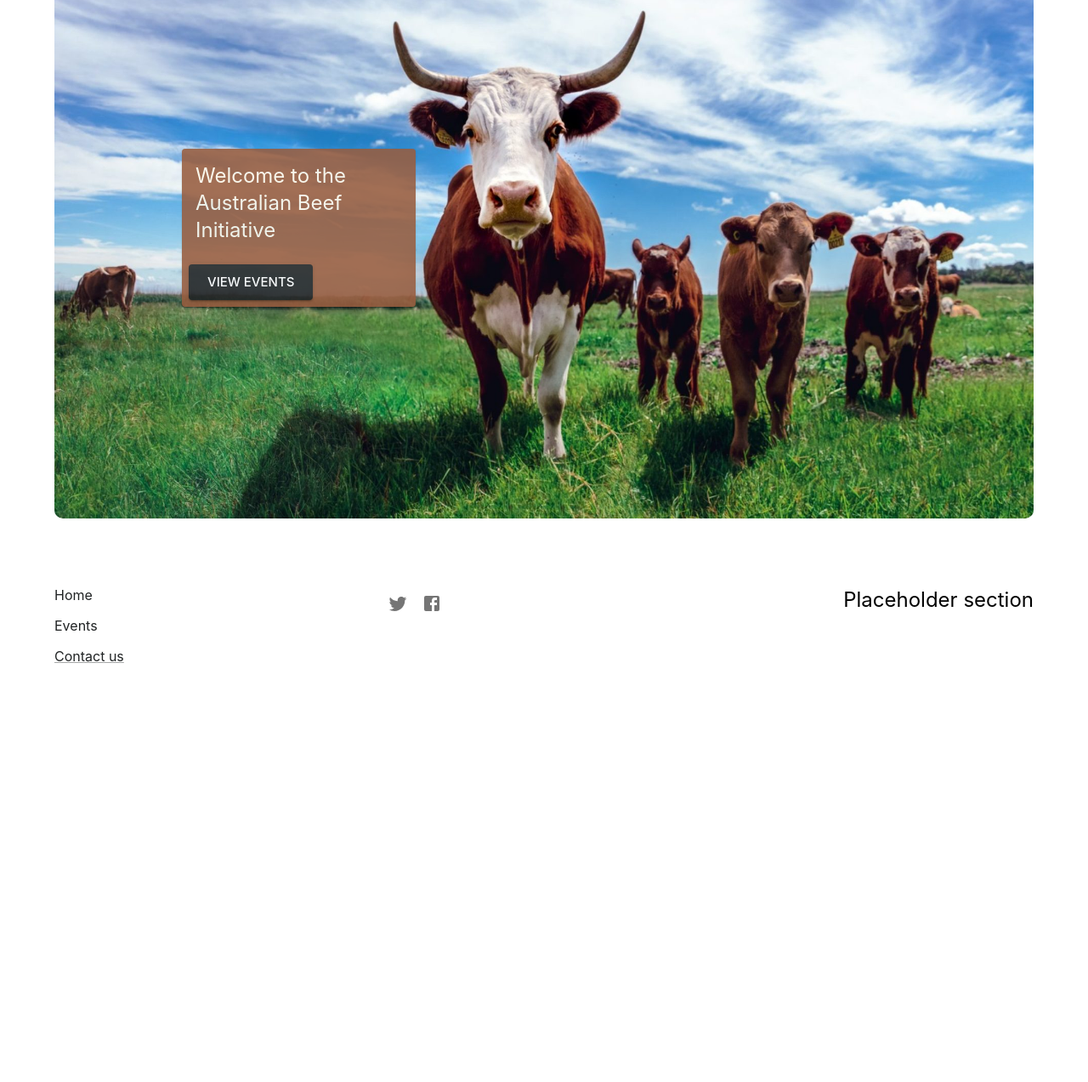
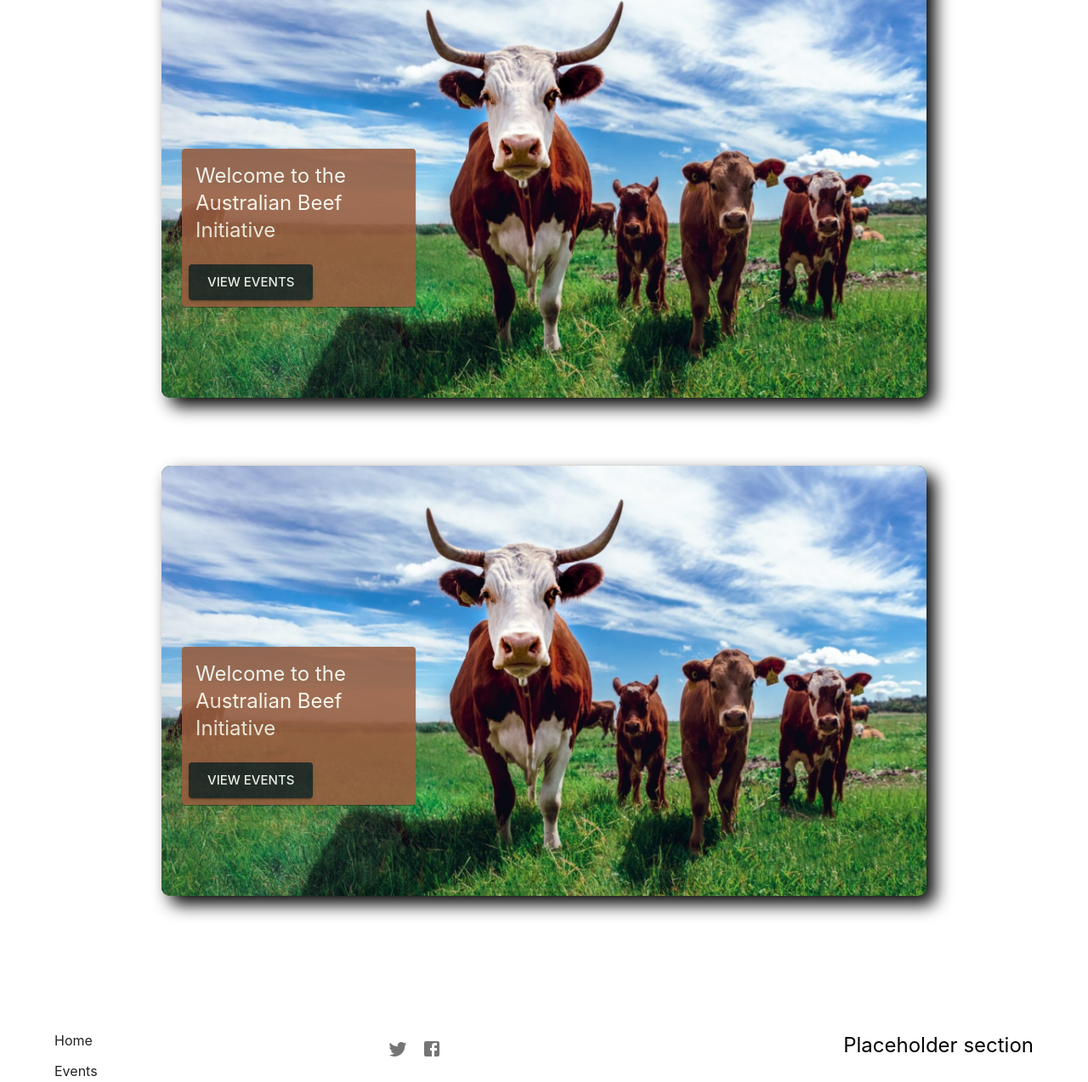
Before and after one commit to Australian-Beef-Initiative/abi-website, a Gatsby site: page / in a window 1280 px wide. Shown: the part 159-1432 px from the top of the page at 85% size. Before the commit the page ends 949 px from the top, so only its background shows below. Built offline with nearby package versions, Linux system fonts and the light colour scheme; Gatsby itself is replaced by a stand-in of ours.

Commit message:
create content container

```diff
--- a/package.json
+++ b/package.json
@@ -29,6 +29,7 @@
     "gatsby-plugin-sharp": "^5.3.2",
     "gatsby-source-filesystem": "^5.3.1",
     "gatsby-transformer-sharp": "^5.3.1",
+    "prop-types": "^15.8.1",
     "react": "^18.2.0",
     "react-dom": "^18.2.0"
   },
--- /dev/null
+++ b/src/components/ContentContainer.tsx
@@ -0,0 +1,50 @@
+import React from 'react'
+import { StaticImage } from 'gatsby-plugin-image'
+import { Container, Card, CardContent, Typography, CardActions, Button } from '@mui/material'
+import { farmCreamFont, farmBrown } from '../colours'
+
+
+
+const BasicCard = (props: {cardHeading: string, cardButtonLabel: string}) => {
+  const { cardHeading, cardButtonLabel } =props
+    return (
+      <Card sx={{ maxWidth: 275, backgroundColor: farmBrown, marginTop: '25%', opacity: 0.88 }}>
+        <CardContent>
+          <Typography variant="h5" component="div" color={farmCreamFont}>
+          {cardHeading}
+          </Typography>
+        </CardContent>
+        <CardActions>
+          <Button size="large" variant="contained" color="primary">{cardButtonLabel}</Button>
+        </CardActions>
+      </Card>
+    );
+  }
+
+export const ContentContainer = (props: {imageAlt: string, cardHeading: string, cardButtonLabel: string}) => {
+  const {imageAlt, cardHeading, cardButtonLabel} = props
+    return (
+        <Container maxWidth="md" sx={{marginBottom: 10, boxShadow: '10px 10px 20px black', backgroundColor: 'green' }} style={{ display: "grid", borderRadius: 10, padding: 0 }}>
+        <StaticImage
+          style={{
+            gridArea: "1/1",
+            borderRadius: 10
+          }}
+          // layout="fullWidth"
+          alt={imageAlt}
+          src="../images/nguni-cattle.jpeg"
+          formats={["auto", "webp", "avif"]}
+        />
+        <Container
+          style={{
+            gridArea: "1/1",
+            position: "relative",
+
+          }}
+          maxWidth="md"
+        >
+          <BasicCard cardHeading={cardHeading} cardButtonLabel={cardButtonLabel}/>
+        </Container>
+      </Container>
+    )
+}
--- a/src/components/Footer.tsx
+++ b/src/components/Footer.tsx
@@ -23,7 +23,7 @@ export const Footer = ( props: any ) => {
         </Stack>
         </Grid>
         <Grid xs={4} alignItems="center">
-          <IconButton>
+          <IconButton href="https://www.twitter.com/@BeefInAustralia" target="_blank">
             <TwitterIcon/>
           </IconButton>
           <IconButton>
--- a/src/components/Main.tsx
+++ b/src/components/Main.tsx
@@ -1,55 +1,21 @@
 import React from 'react'
-import {PageProps} from 'gatsby'
-import {Box, Button, Grid, Typography, Container, CardActions, CardContent, Card} from '@mui/material'
-import { StaticImage } from 'gatsby-plugin-image'
-import { farmCream, farmBrown, farmCreamFont } from '../colours'
+import {Box} from '@mui/material'
+import {ContentContainer} from './ContentContainer'
 
-const BasicCard = () => {
-  return (
-    <Card sx={{ maxWidth: 275, backgroundColor: farmBrown, marginTop: '25%', opacity: 0.88 }}>
-      <CardContent>
-        <Typography variant="h5" component="div" color={farmCreamFont}>
-        Welcome to the Australian Beef Initiative
-        </Typography>
-      </CardContent>
-      <CardActions>
-        <Button size="large" variant="contained" color="primary">View Events</Button>
-      </CardActions>
-    </Card>
-  );
-}
 
 export const Main = ( props: any ) => {
   return (
     <Box sx={{paddingBottom: 10}}>
-      <div style={{ display: "grid" }}>
-        <StaticImage
-          style={{
-            gridArea: "1/1",
-            minHeight: 400,
-            borderRadius: 10
-          }}
-          layout="fullWidth"
-          // You can optionally force an aspect ratio for the generated image
-          // aspectRatio={3 / 1}
-          // This is a presentational image, so the alt should be an empty string
-          alt="Nguni Cows, looking at camera"
-          src={
-            "../images/nguni-cattle.jpeg"
-          }
-          formats={["auto", "webp", "avif"]}
-        />
-        <Container
-          style={{
-            gridArea: "1/1",
-            position: "relative",
-
-          }}
-          maxWidth="md"
-        >
-          <BasicCard/>
-        </Container>
-      </div>
+      <ContentContainer
+        imageAlt="Nguni Cows, looking at camera"
+        cardHeading="Welcome to the Australian Beef Initiative"
+        cardButtonLabel="View Events"
+      />
+      <ContentContainer
+        imageAlt="Nguni Cows, looking at camera"
+        cardHeading="Welcome to the Australian Beef Initiative"
+        cardButtonLabel="View Events"
+      />
     </Box>
   )
 }
```
Also changed, not shown: 1 other file.
